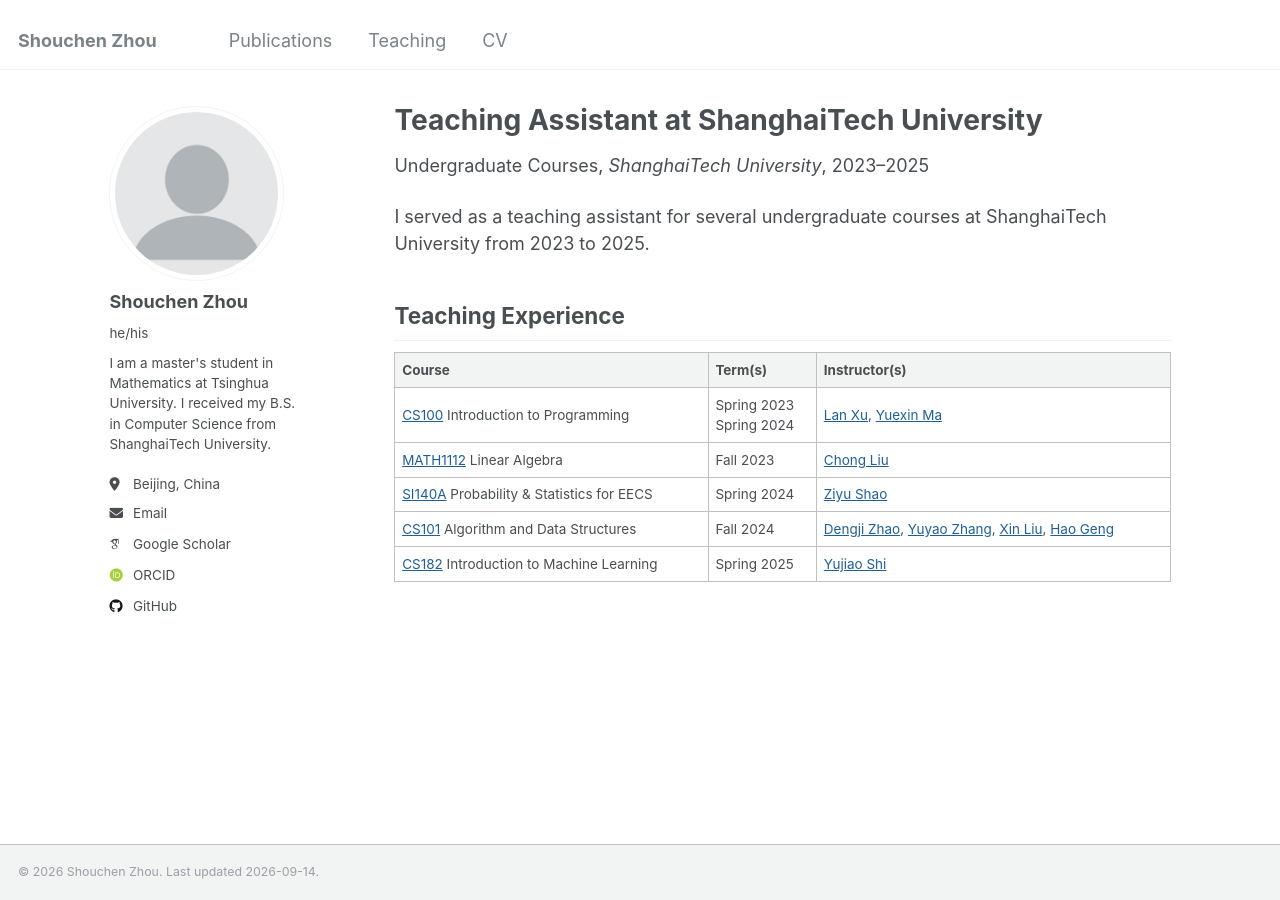
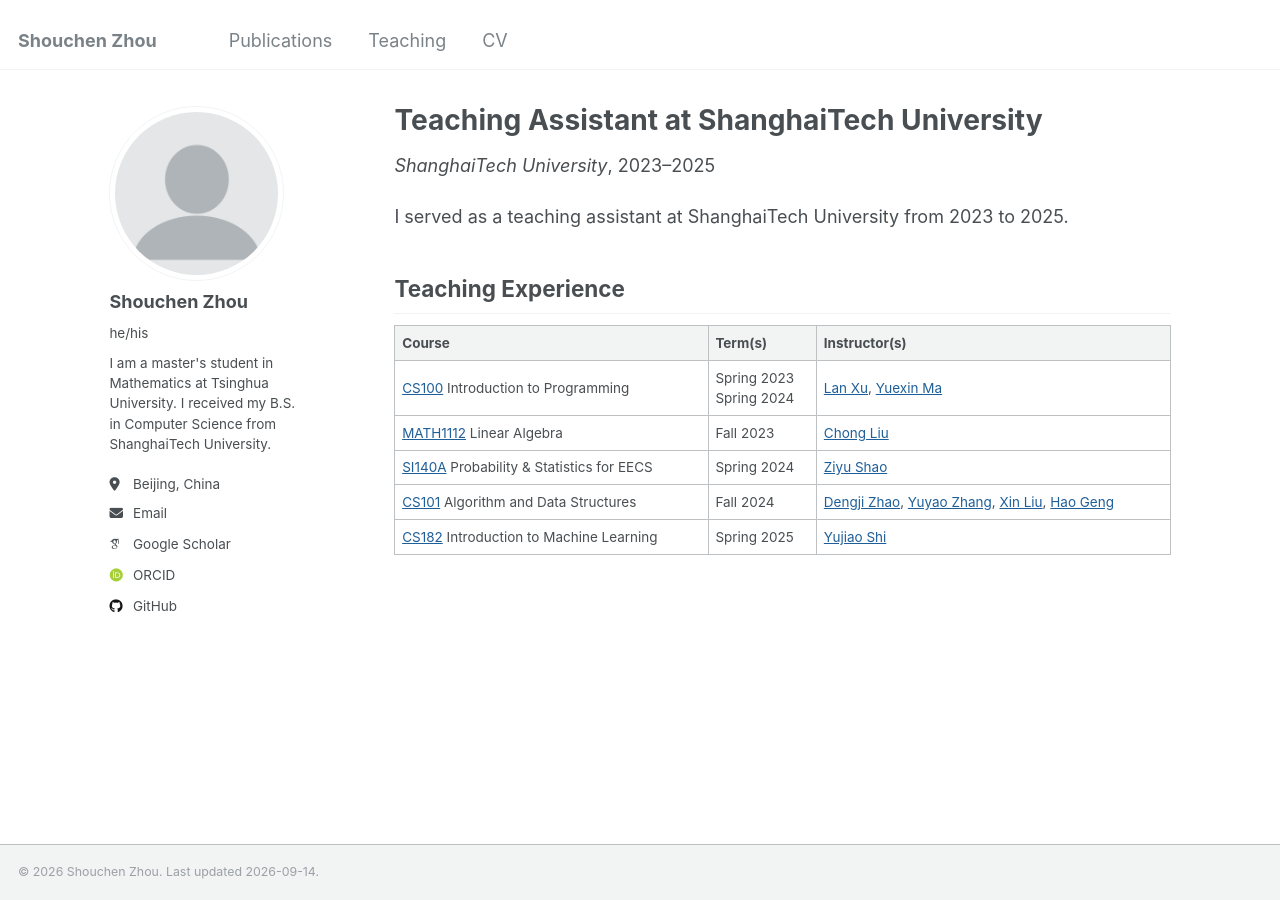
Before and after one commit to zsc2003/zsc2003.github.io, a Jekyll site: the page built from _teaching/ShanghaiTech.md, in a window 1280 px wide. Built offline with Jekyll 4.4.1, drawn with Linux system fonts in a browser that asks for light colours; some web fonts are replaced.

Commit message:
update teaching

```diff
--- a/_teaching/ShanghaiTech.md
+++ b/_teaching/ShanghaiTech.md
@@ -1,17 +1,16 @@
 ---
 title: "Teaching Assistant at ShanghaiTech University"
 collection: teaching
-type: "Undergraduate Courses"
 permalink: /teaching/ShanghaiTech
 venue: "ShanghaiTech University"
 date: 2023-09-01
 end_date: 2025-07-01
 location: "Shanghai, China"
 logo: /images/logo/ShanghaiTech_Logo.png
-excerpt: "Teaching assistant experience for undergraduate courses at ShanghaiTech University."
+excerpt: "Teaching assistant experience at ShanghaiTech University."
 ---
 
-I served as a teaching assistant for several undergraduate courses at ShanghaiTech University from 2023 to 2025.
+I served as a teaching assistant at ShanghaiTech University from 2023 to 2025.
 
 <h2 class="teaching-detail__section-title">Teaching Experience</h2>
 
```
